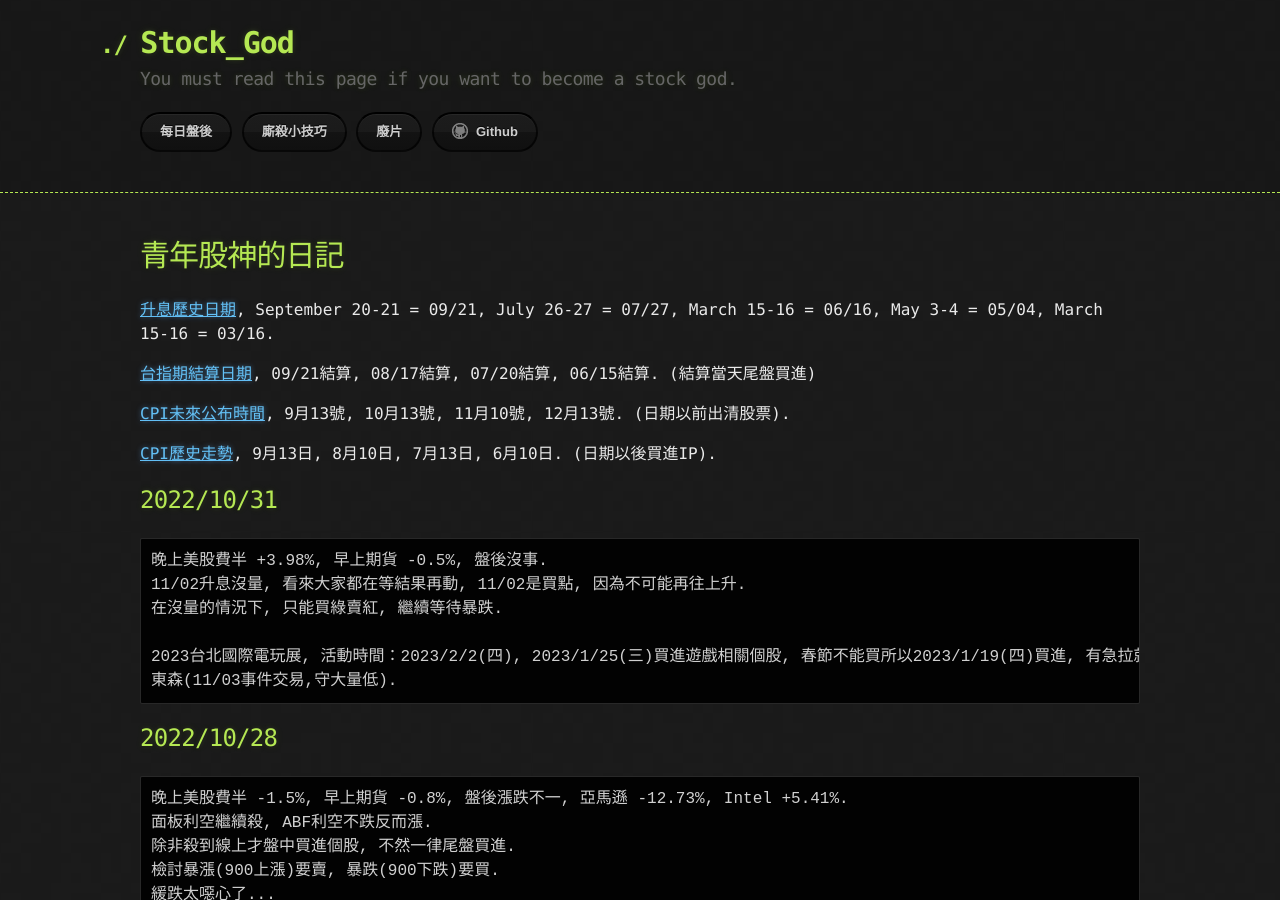
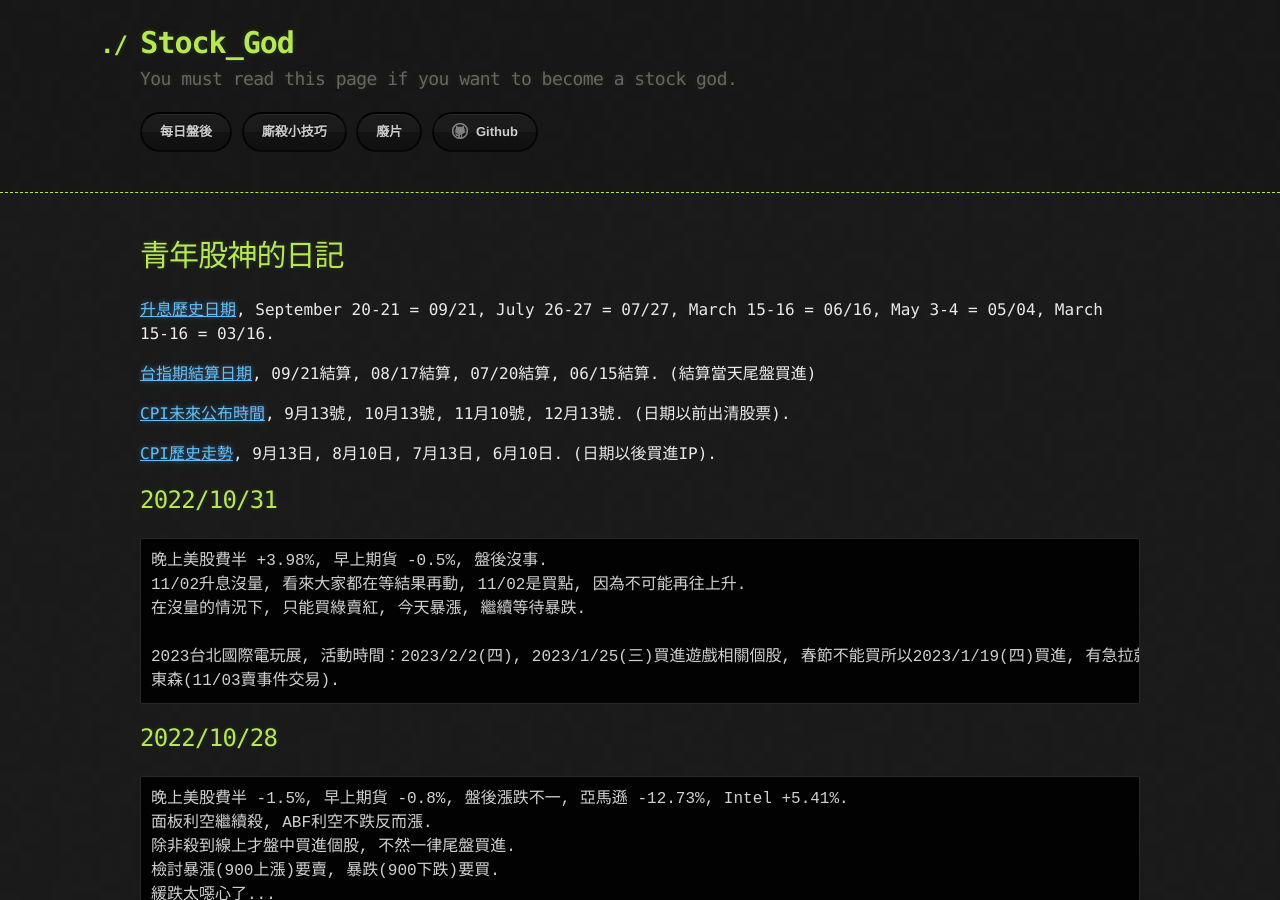
Before and after one commit to lepg5487/Stock_God, a Jekyll site: the page built from index.md, in a window 1280 px wide and 900 px high. Built offline with Jekyll 4.4.1, drawn with Linux system fonts in a browser that asks for light colours; our own code applies the rules of GitHub Pages for plain Markdown files.

Commit message:
Update index.md

````diff
--- a/index.md
+++ b/index.md
@@ -16,10 +16,10 @@ layout: testlayouts
 ```
 晚上美股費半 +3.98%, 早上期貨 -0.5%, 盤後沒事.
 11/02升息沒量, 看來大家都在等結果再動, 11/02是買點, 因為不可能再往上升.
-在沒量的情況下, 只能買綠賣紅, 繼續等待暴跌.
+在沒量的情況下, 只能買綠賣紅, 今天暴漲, 繼續等待暴跌.
 
 2023台北國際電玩展, 活動時間：2023/2/2(四), 2023/1/25(三)買進遊戲相關個股, 春節不能買所以2023/1/19(四)買進, 有急拉就賣出.
-東森(11/03事件交易,守大量低).
+東森(11/03賣事件交易).
 ```
 
 ## 2022/10/28
````
